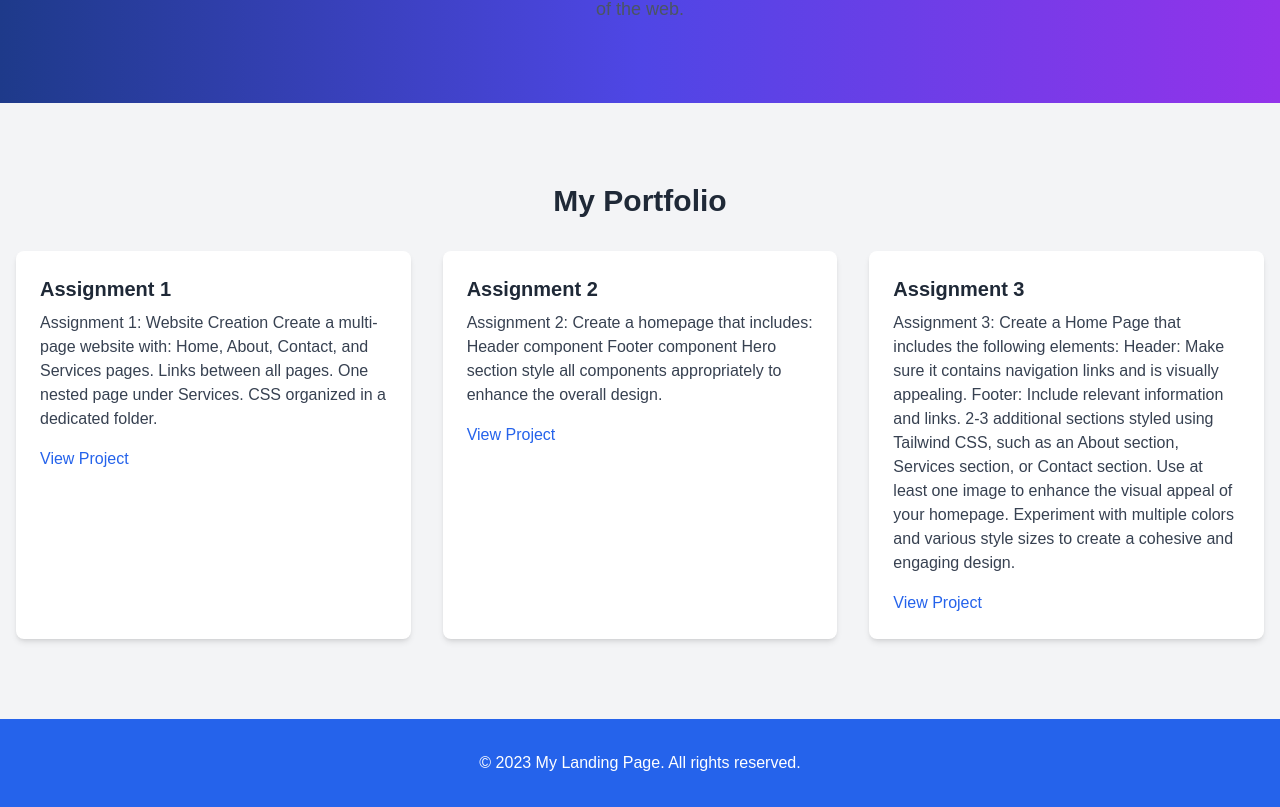
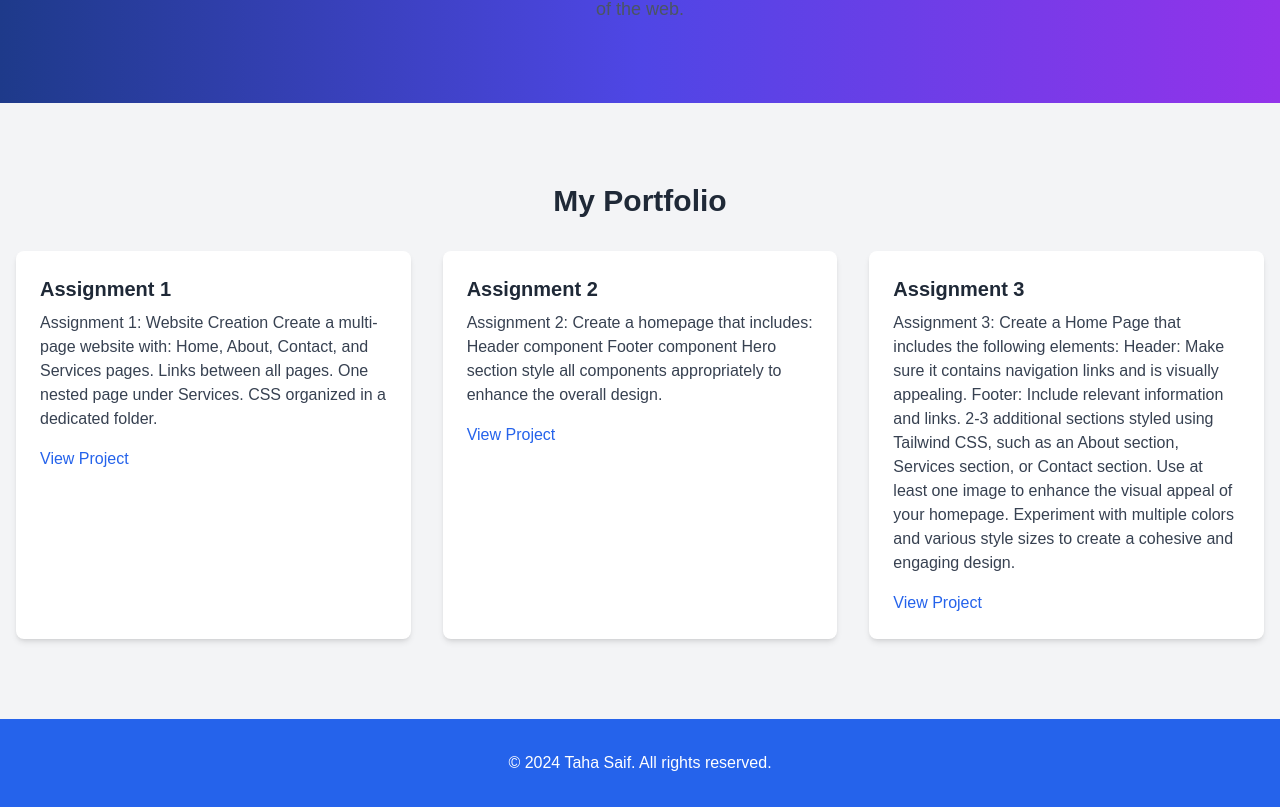
Before and after one commit to Tahasaif3/3rd-Assignment-Landing-page-website, a Next.js app: page / in a window 1280 px wide. Shown: the part 1045-1852 px from the top of the page. Built offline with nearby package versions, Linux system fonts and the light colour scheme.

Commit message:
Footer.tsx

```diff
--- a/app/components/Footer.tsx
+++ b/app/components/Footer.tsx
@@ -2,7 +2,7 @@
     return (
       <footer className="bg-blue-600 text-white py-8 mt-auto">
         <div className="container mx-auto px-4 text-center">
-          <p>&copy; 2023 My Landing Page. All rights reserved.</p>
+          <p>&copy; 2024 Taha Saif. All rights reserved.</p>
         </div>
       </footer>
     )
```
